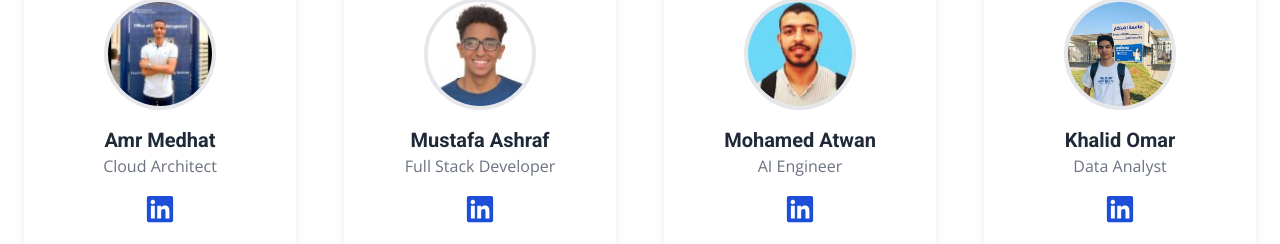
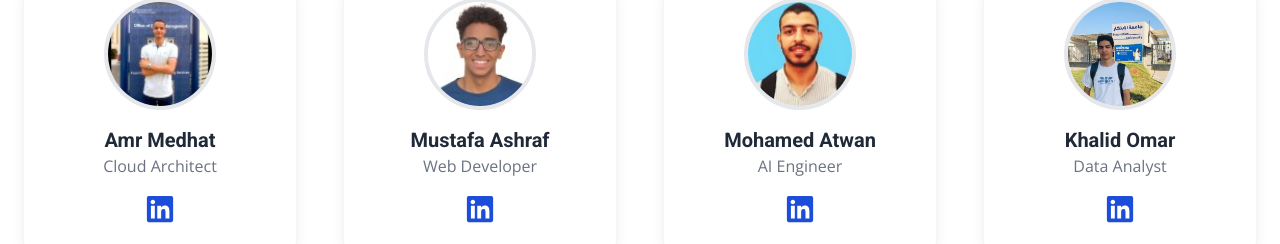
Before and after one commit to MustafaAFarag/SME-Huawei, a React (Vite) app: page / in a window 1280 px wide. Shown: the part 3236-3480 px from the top of the page. Built offline with nearby package versions, Linux system fonts and the light colour scheme.

Commit message:
Change Team Role

```diff
--- a/src/features/Homepage/MeetTheTeam.tsx
+++ b/src/features/Homepage/MeetTheTeam.tsx
@@ -48,7 +48,7 @@ function MeetTheTeam() {
     },
     {
       name: 'Mustafa Ashraf',
-      role: 'Full Stack Developer',
+      role: 'Web Developer',
       image: './mustafa.png',
       linkedin: 'https://www.linkedin.com/in/mustafaashrafsaad/',
     },
```
